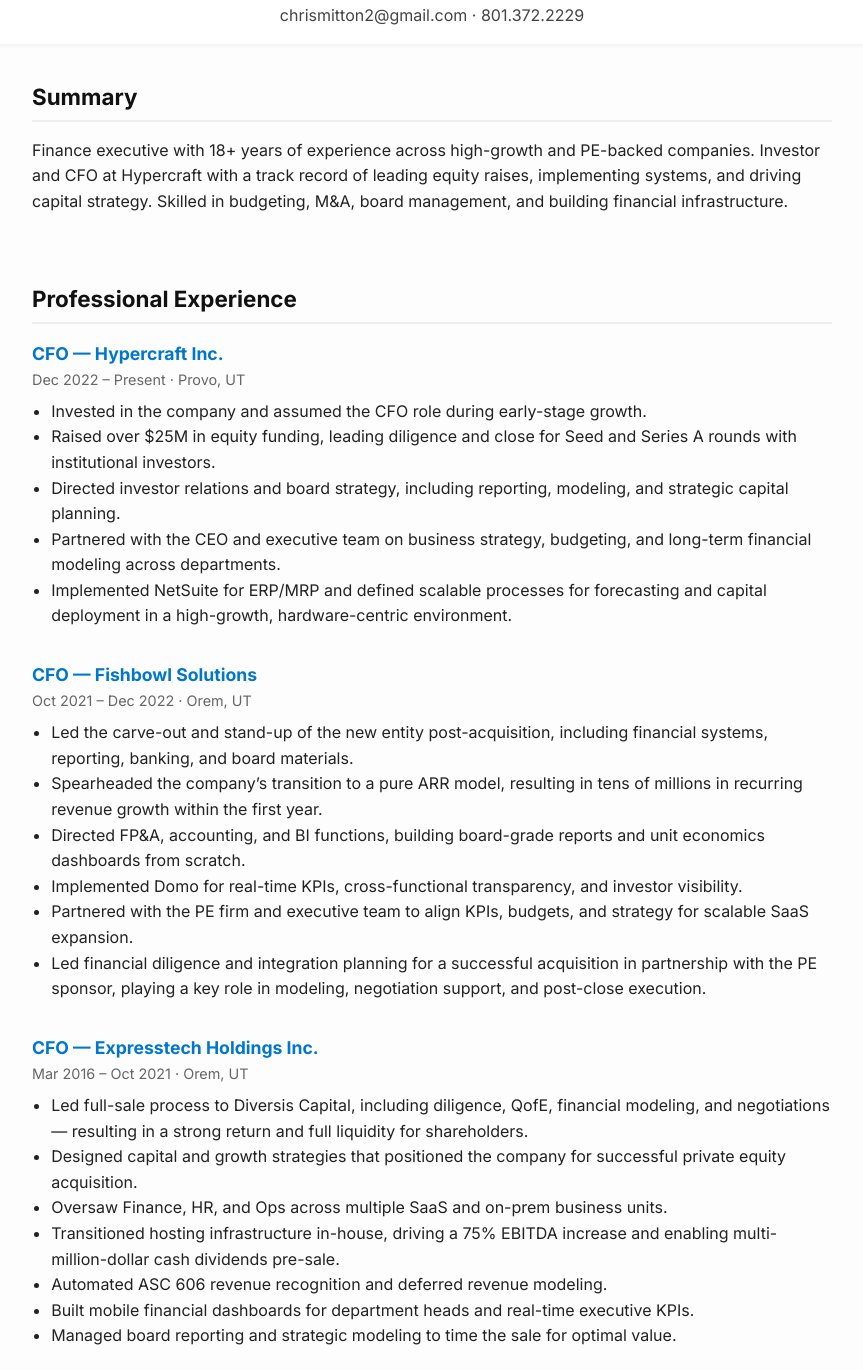
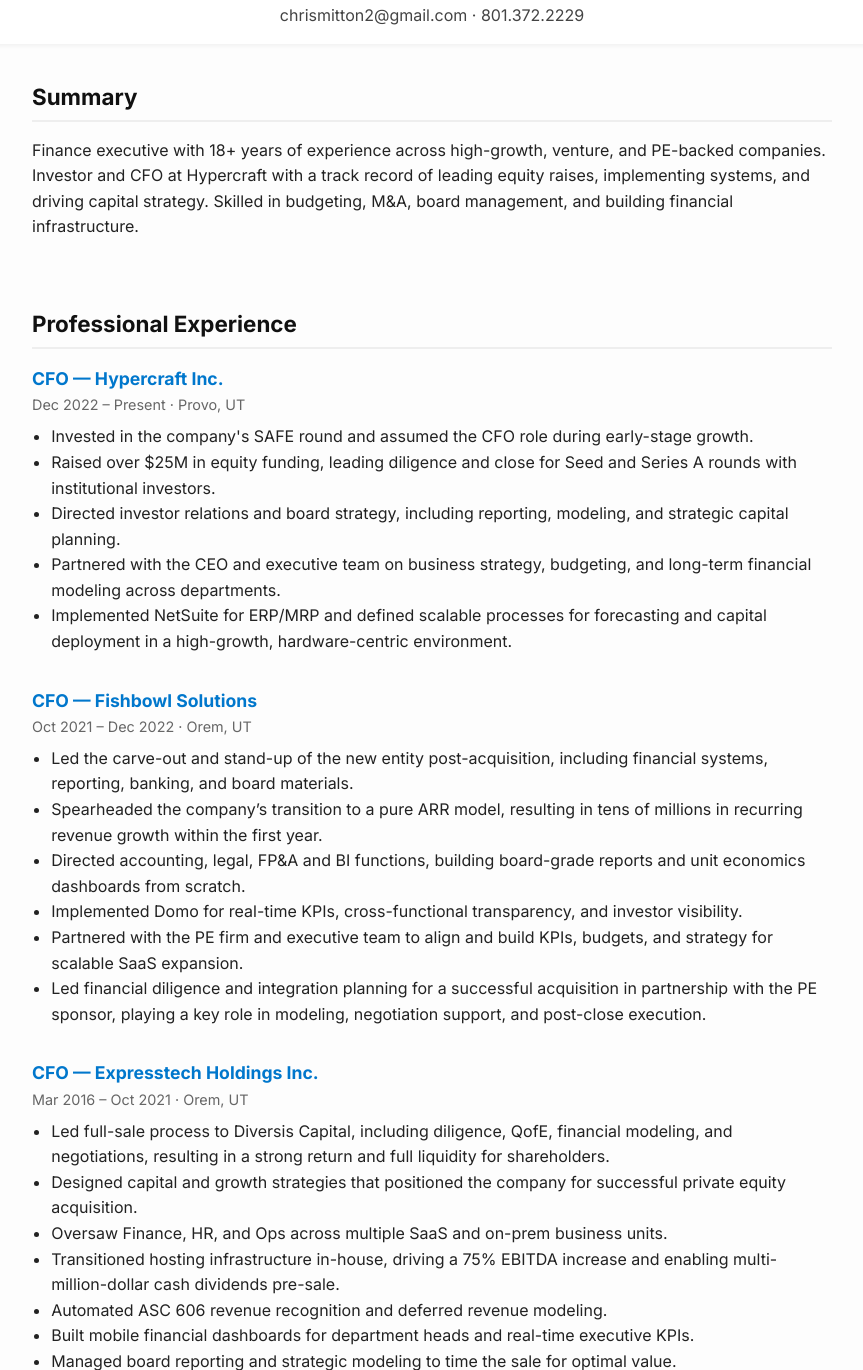
Before and after one commit to cmitt23/chris-mitton-site, a plain HTML site: page index.html in a window 1280 px wide. Shown: the part 351-1721 px from the top of the page, without its empty margins (208-1071 px from the left). Drawn offline with nearby package versions, Linux system fonts and the light colour scheme.

Commit message:
Update index.html

```diff
--- a/index.html
+++ b/index.html
@@ -108,7 +108,7 @@
 
   <section>
     <h2>Summary</h2>
-    <p>Finance executive with 18+ years of experience across high-growth and PE-backed companies. Investor and CFO at Hypercraft with a track record of leading equity raises, implementing systems, and driving capital strategy. Skilled in budgeting, M&A, board management, and building financial infrastructure.</p>
+    <p>Finance executive with 18+ years of experience across high-growth, venture, and PE-backed companies. Investor and CFO at Hypercraft with a track record of leading equity raises, implementing systems, and driving capital strategy. Skilled in budgeting, M&A, board management, and building financial infrastructure.</p>
   </section>
 
   <section>
@@ -118,7 +118,7 @@
       <h3>CFO — Hypercraft Inc.</h3>
       <span>Dec 2022 – Present · Provo, UT</span>
       <ul>
-        <li>Invested in the company and assumed the CFO role during early-stage growth.</li>
+        <li>Invested in the company's SAFE round and assumed the CFO role during early-stage growth.</li>
         <li>Raised over $25M in equity funding, leading diligence and close for Seed and Series A rounds with institutional investors.</li>
         <li>Directed investor relations and board strategy, including reporting, modeling, and strategic capital planning.</li>
         <li>Partnered with the CEO and executive team on business strategy, budgeting, and long-term financial modeling across departments.</li>
@@ -132,9 +132,9 @@
       <ul>
         <li>Led the carve-out and stand-up of the new entity post-acquisition, including financial systems, reporting, banking, and board materials.</li>
         <li>Spearheaded the company’s transition to a pure ARR model, resulting in tens of millions in recurring revenue growth within the first year.</li>
-        <li>Directed FP&A, accounting, and BI functions, building board-grade reports and unit economics dashboards from scratch.</li>
+        <li>Directed accounting, legal, FP&A and BI functions, building board-grade reports and unit economics dashboards from scratch.</li>
         <li>Implemented Domo for real-time KPIs, cross-functional transparency, and investor visibility.</li>
-        <li>Partnered with the PE firm and executive team to align KPIs, budgets, and strategy for scalable SaaS expansion.</li>
+        <li>Partnered with the PE firm and executive team to align and build KPIs, budgets, and strategy for scalable SaaS expansion.</li>
         <li>Led financial diligence and integration planning for a successful acquisition in partnership with the PE sponsor, playing a key role in modeling, negotiation support, and post-close execution.</li>
       </ul>
     </div>
@@ -143,7 +143,7 @@
       <h3>CFO — Expresstech Holdings Inc.</h3>
       <span>Mar 2016 – Oct 2021 · Orem, UT</span>
       <ul>
-        <li>Led full-sale process to Diversis Capital, including diligence, QofE, financial modeling, and negotiations — resulting in a strong return and full liquidity for shareholders.</li>
+        <li>Led full-sale process to Diversis Capital, including diligence, QofE, financial modeling, and negotiations, resulting in a strong return and full liquidity for shareholders.</li>
         <li>Designed capital and growth strategies that positioned the company for successful private equity acquisition.</li>
         <li>Oversaw Finance, HR, and Ops across multiple SaaS and on-prem business units.</li>
         <li>Transitioned hosting infrastructure in-house, driving a 75% EBITDA increase and enabling multi-million-dollar cash dividends pre-sale.</li>
```
